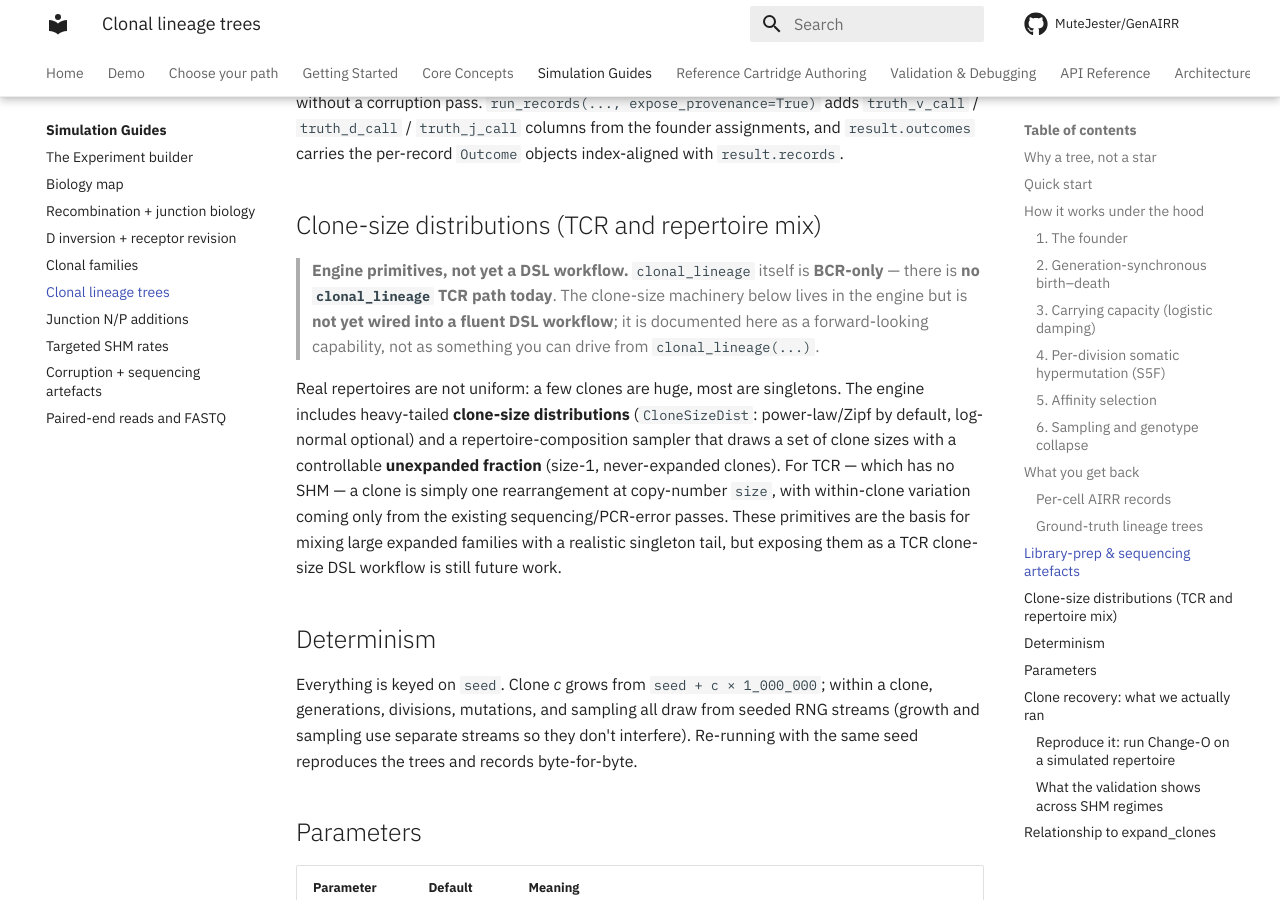
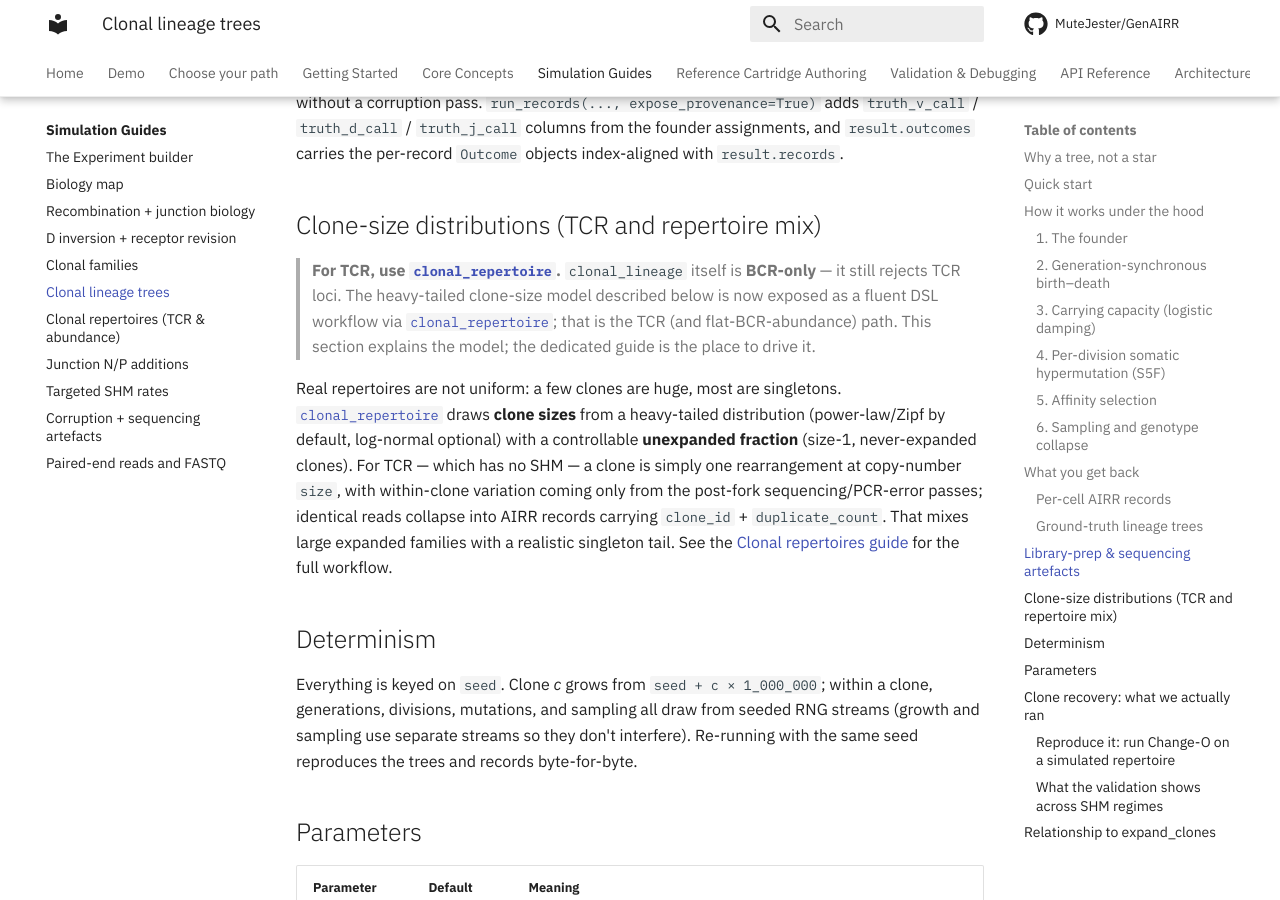
Before and after one commit to MuteJester/GenAIRR, an MkDocs documentation site: the page built from site_docs/guides/clonal-lineage.md, in a window 1280 px wide and 900 px high, scrolled down 7008 px. Built offline with MkDocs 1.6.1 and Material for MkDocs 9.7.7, drawn with Linux system fonts in a browser that asks for light colours; comment, search, counter and statistics services are not loaded; some of the changed text lies outside the part shown.

Commit message:
docs(site): clonal_repertoire guide (TCR & abundance) + point TCR note at it

```diff
--- a/mkdocs.yml
+++ b/mkdocs.yml
@@ -206,6 +206,7 @@ nav:
       - D inversion + receptor revision: guides/recombination-editing.md
       - Clonal families: guides/clonal-families.md
       - Clonal lineage trees: guides/clonal-lineage.md
+      - Clonal repertoires (TCR & abundance): guides/clonal-repertoire.md
       - Junction N/P additions: guides/junction-additions.md
       - Targeted SHM rates: guides/shm-targeting.md
       - Corruption + sequencing artefacts: guides/corruption-sequencing.md
--- a/site_docs/guides/clonal-lineage.md
+++ b/site_docs/guides/clonal-lineage.md
@@ -29,9 +29,9 @@ truth for lineage reconstruction. `clonal_lineage` adds the missing biology.
 > `clonal_lineage` applies S5F SHM, so calling it on a TCR locus raises a clear
 > `ValueError`. A TCR "clone" is one rearrangement proliferated to many identical
 > copies; the meaningful quantity is the **clone-size distribution**, not a mutation
-> tree. GenAIRR has the heavy-tailed clone-size **primitives** in the engine, but
-> they are **not yet exposed as a DSL workflow** — there is no `clonal_lineage` TCR
-> path today (see
+> tree. For **TCR and flat clonal repertoires**, use
+> [`clonal_repertoire`](clonal-repertoire.html) — it draws a heavy-tailed clone size
+> per clone and emits `clone_id` + `duplicate_count` (see
 > [Clone-size distributions](#clone-size-distributions-tcr-and-repertoire-mix)).
 
 ## Quick start
@@ -294,21 +294,21 @@ columns from the founder assignments, and `result.outcomes` carries the per-reco
 
 ## Clone-size distributions (TCR and repertoire mix)
 
-> **Engine primitives, not yet a DSL workflow.** `clonal_lineage` itself is
-> **BCR-only** — there is **no `clonal_lineage` TCR path today**. The clone-size
-> machinery below lives in the engine but is **not yet wired into a fluent DSL
-> workflow**; it is documented here as a forward-looking capability, not as
-> something you can drive from `clonal_lineage(...)`.
+> **For TCR, use [`clonal_repertoire`](clonal-repertoire.html).** `clonal_lineage`
+> itself is **BCR-only** — it still rejects TCR loci. The heavy-tailed clone-size
+> model described below is now exposed as a fluent DSL workflow via
+> [`clonal_repertoire`](clonal-repertoire.html); that is the TCR (and flat-BCR-abundance)
+> path. This section explains the model; the dedicated guide is the place to drive it.
 
-Real repertoires are not uniform: a few clones are huge, most are singletons. The
-engine includes heavy-tailed **clone-size distributions** (`CloneSizeDist`:
-power-law/Zipf by default, log-normal optional) and a repertoire-composition
-sampler that draws a set of clone sizes with a controllable **unexpanded fraction**
-(size-1, never-expanded clones). For TCR — which has no SHM — a clone is simply one
-rearrangement at copy-number `size`, with within-clone variation coming only from
-the existing sequencing/PCR-error passes. These primitives are the basis for
-mixing large expanded families with a realistic singleton tail, but exposing them
-as a TCR clone-size DSL workflow is still future work.
+Real repertoires are not uniform: a few clones are huge, most are singletons.
+[`clonal_repertoire`](clonal-repertoire.html) draws **clone sizes** from a
+heavy-tailed distribution (power-law/Zipf by default, log-normal optional) with a
+controllable **unexpanded fraction** (size-1, never-expanded clones). For TCR —
+which has no SHM — a clone is simply one rearrangement at copy-number `size`, with
+within-clone variation coming only from the post-fork sequencing/PCR-error passes;
+identical reads collapse into AIRR records carrying `clone_id` + `duplicate_count`.
+That mixes large expanded families with a realistic singleton tail. See the
+[Clonal repertoires guide](clonal-repertoire.html) for the full workflow.
 
 ## Determinism
 
```
Also changed, not shown: site_docs/guides/clonal-repertoire.md (added, +216 -0 lines).
